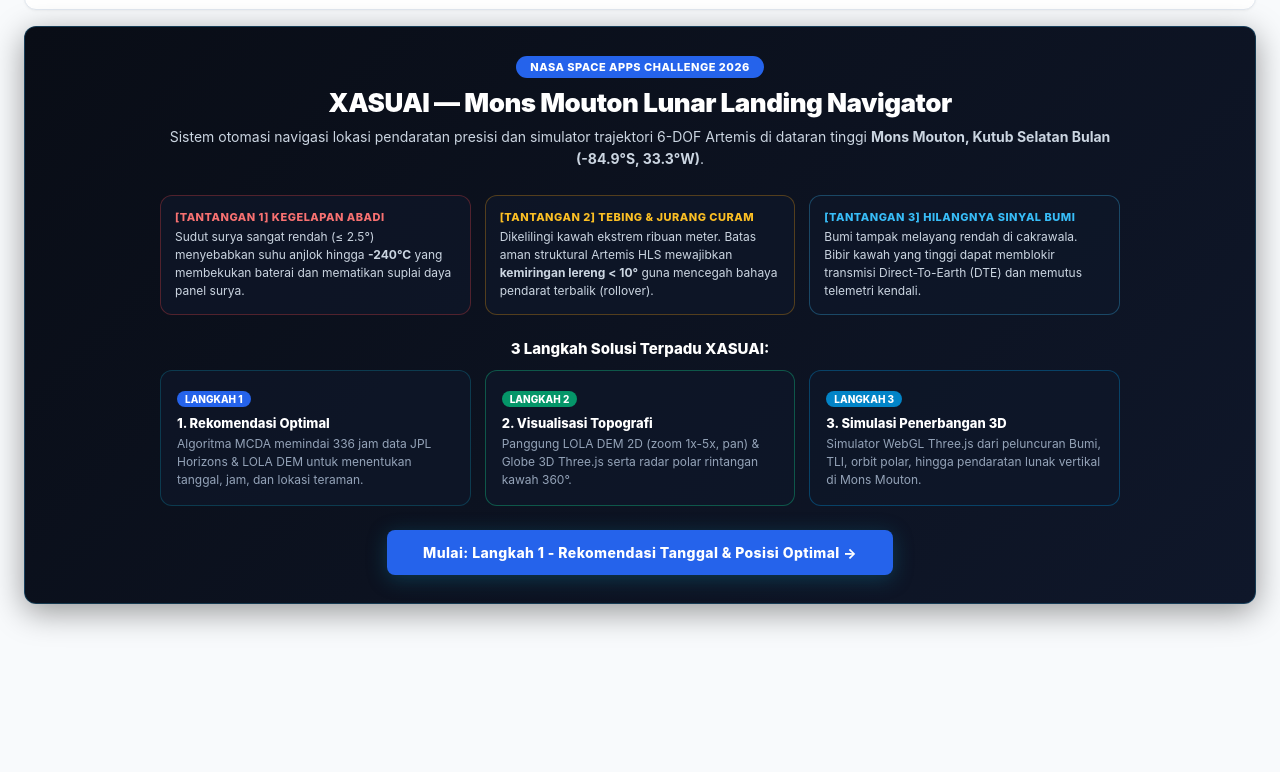
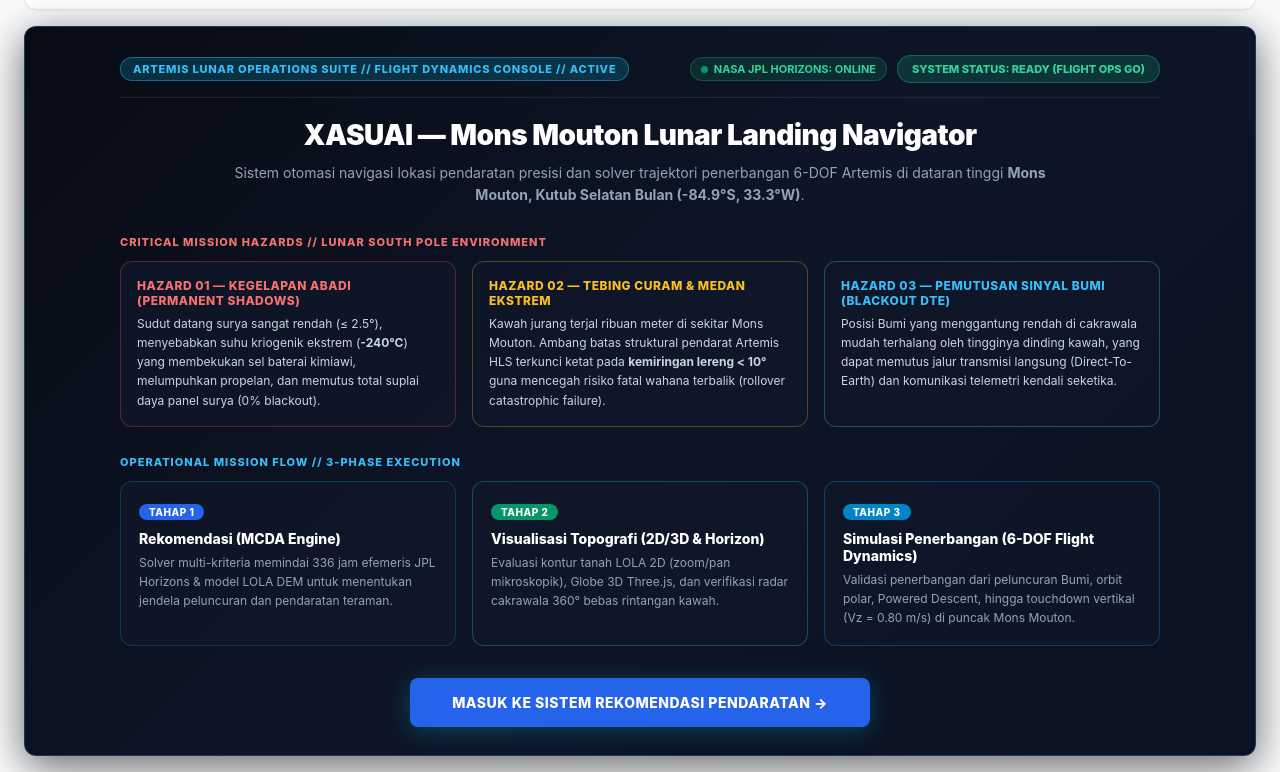
Before and after one commit to accfd/XSasuai, a plain HTML site: page web/index.html in a window 1280 px wide. Shown: the part 67-839 px from the top of the page. Before the commit the page ends 800 px from the top, so only its background shows below. Drawn offline with nearby package versions, Linux system fonts and the light colour scheme; no server answers.

Commit message:
feat: de-hackathonize Halaman 1 into operational mission console (hazards, mission flow, and hero CTA)

```diff
--- a/web/index.html
+++ b/web/index.html
@@ -1300,72 +1300,107 @@
     </div>
   </header>
 
-  <!-- VIEW 0: SYSTEM GUIDE & ONBOARDING (PANDUAN & ALUR SISTEM) -->
   <!-- ===================================================================== -->
-  <!-- LAYAR 0: BERANDA / PENJELASAN RINGKAS MISI -->
+  <!-- LAYAR 0: BERANDA / SISTEM OPERASI KENDALI MISI (FLIGHT DYNAMICS) -->
   <!-- ===================================================================== -->
   <main id="view-home" class="bento-container" style="display: grid;">
-    <div class="bento-card bento-full" style="background: linear-gradient(135deg, #090d16 0%, #0f172a 100%); border: 1px solid rgba(56, 189, 248, 0.25); box-shadow: 0 8px 32px rgba(0, 0, 0, 0.4); color: #f8fafc; padding: 28px;">
-      <div style="max-width: 960px; margin: 0 auto; text-align: center;">
-        <span class="step-badge" style="background: var(--artemis-blue); color: #ffffff; padding: 4px 14px; border-radius: 999px; font-size: 11px; font-weight: 800; letter-spacing: 0.5px;">NASA SPACE APPS CHALLENGE 2026</span>
-        <h1 style="font-size: 26px; font-weight: 900; color: #ffffff; margin: 12px 0 8px; letter-spacing: -0.5px;">
+    <div class="bento-card bento-full" style="background: linear-gradient(135deg, #070b14 0%, #0d1527 50%, #0a1120 100%); border: 1px solid rgba(56, 189, 248, 0.25); box-shadow: 0 10px 40px rgba(0, 0, 0, 0.6); color: #f8fafc; padding: 28px 32px;">
+      <div style="max-width: 1040px; margin: 0 auto; text-align: center;">
+
+        <!-- Header Status & Telemetri Real-Time -->
+        <div style="display: flex; justify-content: space-between; align-items: center; flex-wrap: wrap; gap: 10px; margin-bottom: 20px; border-bottom: 1px solid rgba(255, 255, 255, 0.08); padding-bottom: 14px;">
+          <div style="display: flex; align-items: center; gap: 8px;">
+            <span class="step-badge" style="background: rgba(14, 116, 144, 0.35); border: 1px solid rgba(56, 189, 248, 0.4); color: #38bdf8; padding: 4px 12px; border-radius: 999px; font-size: 11px; font-weight: 800; letter-spacing: 0.8px;">
+              ARTEMIS LUNAR OPERATIONS SUITE // FLIGHT DYNAMICS CONSOLE // ACTIVE
+            </span>
+          </div>
+          <div style="display: flex; align-items: center; gap: 10px; flex-wrap: wrap;">
+            <div class="api-status-chip" style="background: rgba(16, 185, 129, 0.15); border: 1px solid rgba(16, 185, 129, 0.3); color: #34d399; font-size: 11px; font-weight: 700;">
+              <span class="dot-online"></span> NASA JPL HORIZONS: ONLINE
+            </div>
+            <div class="mission-status-pill" style="background: rgba(16, 185, 129, 0.2); border: 1px solid rgba(16, 185, 129, 0.4); color: #34d399; font-size: 11px; font-weight: 800;">
+              SYSTEM STATUS: READY (FLIGHT OPS GO)
+            </div>
+          </div>
+        </div>
+
+        <h1 style="font-size: 28px; font-weight: 900; color: #ffffff; margin: 0 0 10px; letter-spacing: -0.5px;">
           XASUAI — Mons Mouton Lunar Landing Navigator
         </h1>
-        <p style="font-size: 14px; color: #cbd5e1; line-height: 1.6; margin-bottom: 24px;">
-          Sistem otomasi navigasi lokasi pendaratan presisi dan simulator trajektori 6-DOF Artemis di dataran tinggi <strong>Mons Mouton, Kutub Selatan Bulan (-84.9°S, 33.3°W)</strong>.
+        <p style="font-size: 14px; color: #94a3b8; line-height: 1.6; max-width: 860px; margin: 0 auto 28px;">
+          Sistem otomasi navigasi lokasi pendaratan presisi dan solver trajektori penerbangan 6-DOF Artemis di dataran tinggi <strong>Mons Mouton, Kutub Selatan Bulan (-84.9°S, 33.3°W)</strong>.
         </p>
 
-        <!-- 3 Tantangan Kritis Kutub Selatan -->
-        <div style="display: grid; grid-template-columns: repeat(auto-fit, minmax(260px, 1fr)); gap: 14px; text-align: left; margin-bottom: 24px;">
-          <div style="background: rgba(15, 23, 42, 0.7); border: 1px solid rgba(239, 68, 68, 0.3); border-radius: var(--radius-md); padding: 14px;">
-            <div style="font-size: 11px; font-weight: 800; color: #f87171; letter-spacing: 0.5px; margin-bottom: 4px;">[TANTANGAN 1] KEGELAPAN ABADI</div>
-            <p style="font-size: 12px; line-height: 1.5; color: #cbd5e1; margin: 0;">
-              Sudut surya sangat rendah (≤ 2.5°) menyebabkan suhu anjlok hingga <strong>-240°C</strong> yang membekukan baterai dan mematikan suplai daya panel surya.
+        <!-- 3 Peringatan Bahaya Operasional Kritis (Critical Mission Hazards) -->
+        <div style="text-align: left; margin-bottom: 28px;">
+          <div style="font-size: 11px; font-weight: 800; color: #f87171; letter-spacing: 1px; text-transform: uppercase; margin-bottom: 12px;">
+            CRITICAL MISSION HAZARDS // LUNAR SOUTH POLE ENVIRONMENT
+          </div>
+          <div style="display: grid; grid-template-columns: repeat(auto-fit, minmax(300px, 1fr)); gap: 16px;">
+            <div style="background: rgba(15, 23, 42, 0.75); border: 1px solid rgba(239, 68, 68, 0.35); border-radius: var(--radius-md); padding: 16px;">
+              <div style="font-size: 12px; font-weight: 800; color: #f87171; letter-spacing: 0.5px; margin-bottom: 6px;">
+                HAZARD 01 — KEGELAPAN ABADI (PERMANENT SHADOWS)
+              </div>
+              <p style="font-size: 12px; line-height: 1.6; color: #cbd5e1; margin: 0;">
+                Sudut datang surya sangat rendah (&le; 2.5°), menyebabkan suhu kriogenik ekstrem (<strong>-240°C</strong>) yang membekukan sel baterai kimiawi, melumpuhkan propelan, dan memutus total suplai daya panel surya (0% blackout).
               </p>
             </div>
-          <div style="background: rgba(15, 23, 42, 0.7); border: 1px solid rgba(245, 158, 11, 0.3); border-radius: var(--radius-md); padding: 14px;">
-            <div style="font-size: 11px; font-weight: 800; color: #fbbf24; letter-spacing: 0.5px; margin-bottom: 4px;">[TANTANGAN 2] TEBING & JURANG CURAM</div>
-            <p style="font-size: 12px; line-height: 1.5; color: #cbd5e1; margin: 0;">
-              Dikelilingi kawah ekstrem ribuan meter. Batas aman struktural Artemis HLS mewajibkan <strong>kemiringan lereng &lt; 10°</strong> guna mencegah bahaya pendarat terbalik (rollover).
+            <div style="background: rgba(15, 23, 42, 0.75); border: 1px solid rgba(245, 158, 11, 0.35); border-radius: var(--radius-md); padding: 16px;">
+              <div style="font-size: 12px; font-weight: 800; color: #fbbf24; letter-spacing: 0.5px; margin-bottom: 6px;">
+                HAZARD 02 — TEBING CURAM &amp; MEDAN EKSTREM
+              </div>
+              <p style="font-size: 12px; line-height: 1.6; color: #cbd5e1; margin: 0;">
+                Kawah jurang terjal ribuan meter di sekitar Mons Mouton. Ambang batas struktural pendarat Artemis HLS terkunci ketat pada <strong>kemiringan lereng &lt; 10°</strong> guna mencegah risiko fatal wahana terbalik (rollover catastrophic failure).
               </p>
             </div>
-          <div style="background: rgba(15, 23, 42, 0.7); border: 1px solid rgba(56, 189, 248, 0.3); border-radius: var(--radius-md); padding: 14px;">
-            <div style="font-size: 11px; font-weight: 800; color: #38bdf8; letter-spacing: 0.5px; margin-bottom: 4px;">[TANTANGAN 3] HILANGNYA SINYAL BUMI</div>
-            <p style="font-size: 12px; line-height: 1.5; color: #cbd5e1; margin: 0;">
-              Bumi tampak melayang rendah di cakrawala. Bibir kawah yang tinggi dapat memblokir transmisi Direct-To-Earth (DTE) dan memutus telemetri kendali.
+            <div style="background: rgba(15, 23, 42, 0.75); border: 1px solid rgba(56, 189, 248, 0.35); border-radius: var(--radius-md); padding: 16px;">
+              <div style="font-size: 12px; font-weight: 800; color: #38bdf8; letter-spacing: 0.5px; margin-bottom: 6px;">
+                HAZARD 03 — PEMUTUSAN SINYAL BUMI (BLACKOUT DTE)
+              </div>
+              <p style="font-size: 12px; line-height: 1.6; color: #cbd5e1; margin: 0;">
+                Posisi Bumi yang menggantung rendah di cakrawala mudah terhalang oleh tingginya dinding kawah, yang dapat memutus jalur transmisi langsung (Direct-To-Earth) dan komunikasi telemetri kendali seketika.
               </p>
             </div>
           </div>
-
-        <!-- 3 Solusi Alur Kerja Efektif -->
-        <h3 style="font-size: 15px; font-weight: 800; color: #ffffff; margin-bottom: 12px;">3 Langkah Solusi Terpadu XASUAI:</h3>
-        <div style="display: grid; grid-template-columns: repeat(auto-fit, minmax(260px, 1fr)); gap: 14px; text-align: left; margin-bottom: 24px;">
-          <div style="background: rgba(15, 23, 42, 0.7); border: 1px solid rgba(14, 116, 144, 0.4); border-radius: var(--radius-md); padding: 16px;">
-            <span class="step-badge" style="background: var(--artemis-blue); color: #ffffff; padding: 2px 8px; border-radius: 999px; font-size: 10px; font-weight: 800;">LANGKAH 1</span>
-            <h4 style="font-size: 13px; font-weight: 800; color: #ffffff; margin: 8px 0 4px;">1. Rekomendasi Optimal</h4>
-            <p style="font-size: 12px; color: #94a3b8; line-height: 1.5; margin: 0;">
-              Algoritma MCDA memindai 336 jam data JPL Horizons & LOLA DEM untuk menentukan tanggal, jam, dan lokasi teraman.
+        </div>
+
+        <!-- 3 Tahapan Alur Kerja Operasional (Mission Flow) -->
+        <div style="text-align: left; margin-bottom: 32px;">
+          <div style="font-size: 11px; font-weight: 800; color: #38bdf8; letter-spacing: 1px; text-transform: uppercase; margin-bottom: 12px;">
+            OPERATIONAL MISSION FLOW // 3-PHASE EXECUTION
+          </div>
+          <div style="display: grid; grid-template-columns: repeat(auto-fit, minmax(300px, 1fr)); gap: 16px;">
+            <div style="background: rgba(15, 23, 42, 0.75); border: 1px solid rgba(14, 116, 144, 0.4); border-radius: var(--radius-md); padding: 18px;">
+              <span class="step-badge" style="background: var(--artemis-blue); color: #ffffff; padding: 2px 10px; border-radius: 999px; font-size: 10px; font-weight: 800; letter-spacing: 0.5px;">TAHAP 1</span>
+              <h4 style="font-size: 14px; font-weight: 800; color: #ffffff; margin: 10px 0 6px;">Rekomendasi (MCDA Engine)</h4>
+              <p style="font-size: 12px; color: #94a3b8; line-height: 1.6; margin: 0;">
+                Solver multi-kriteria memindai 336 jam efemeris JPL Horizons &amp; model LOLA DEM untuk menentukan jendela peluncuran dan pendaratan teraman.
               </p>
             </div>
-          <div style="background: rgba(15, 23, 42, 0.7); border: 1px solid rgba(16, 185, 129, 0.4); border-radius: var(--radius-md); padding: 16px;">
-            <span class="step-badge" style="background: var(--emerald-safe); color: #ffffff; padding: 2px 8px; border-radius: 999px; font-size: 10px; font-weight: 800;">LANGKAH 2</span>
-            <h4 style="font-size: 13px; font-weight: 800; color: #ffffff; margin: 8px 0 4px;">2. Visualisasi Topografi</h4>
-            <p style="font-size: 12px; color: #94a3b8; line-height: 1.5; margin: 0;">
-              Panggung LOLA DEM 2D (zoom 1x-5x, pan) & Globe 3D Three.js serta radar polar rintangan kawah 360°.
+            <div style="background: rgba(15, 23, 42, 0.75); border: 1px solid rgba(16, 185, 129, 0.4); border-radius: var(--radius-md); padding: 18px;">
+              <span class="step-badge" style="background: var(--emerald-safe); color: #ffffff; padding: 2px 10px; border-radius: 999px; font-size: 10px; font-weight: 800; letter-spacing: 0.5px;">TAHAP 2</span>
+              <h4 style="font-size: 14px; font-weight: 800; color: #ffffff; margin: 10px 0 6px;">Visualisasi Topografi (2D/3D &amp; Horizon)</h4>
+              <p style="font-size: 12px; color: #94a3b8; line-height: 1.6; margin: 0;">
+                Evaluasi kontur tanah LOLA 2D (zoom/pan mikroskopik), Globe 3D Three.js, dan verifikasi radar cakrawala 360° bebas rintangan kawah.
               </p>
             </div>
-          <div style="background: rgba(15, 23, 42, 0.7); border: 1px solid rgba(2, 132, 199, 0.4); border-radius: var(--radius-md); padding: 16px;">
-            <span class="step-badge" style="background: #0284c7; color: #ffffff; padding: 2px 8px; border-radius: 999px; font-size: 10px; font-weight: 800;">LANGKAH 3</span>
-            <h4 style="font-size: 13px; font-weight: 800; color: #ffffff; margin: 8px 0 4px;">3. Simulasi Penerbangan 3D</h4>
-            <p style="font-size: 12px; color: #94a3b8; line-height: 1.5; margin: 0;">
-              Simulator WebGL Three.js dari peluncuran Bumi, TLI, orbit polar, hingga pendaratan lunak vertikal di Mons Mouton.
+            <div style="background: rgba(15, 23, 42, 0.75); border: 1px solid rgba(2, 132, 199, 0.4); border-radius: var(--radius-md); padding: 18px;">
+              <span class="step-badge" style="background: #0284c7; color: #ffffff; padding: 2px 10px; border-radius: 999px; font-size: 10px; font-weight: 800; letter-spacing: 0.5px;">TAHAP 3</span>
+              <h4 style="font-size: 14px; font-weight: 800; color: #ffffff; margin: 10px 0 6px;">Simulasi Penerbangan (6-DOF Flight Dynamics)</h4>
+              <p style="font-size: 12px; color: #94a3b8; line-height: 1.6; margin: 0;">
+                Validasi penerbangan dari peluncuran Bumi, orbit polar, Powered Descent, hingga touchdown vertikal (Vz = 0.80 m/s) di puncak Mons Mouton.
               </p>
             </div>
           </div>
-
-        <button class="btn-finder-hero" onclick="switchView('rekomendasi')" style="font-size: 14px; padding: 14px 36px; box-shadow: 0 4px 20px rgba(14, 116, 144, 0.4);">
-          Mulai: Langkah 1 - Rekomendasi Tanggal & Posisi Optimal &rarr;
+        </div>
+
+        <!-- Tombol Tindakan Utama (Hero CTA) -->
+        <div style="display: flex; justify-content: center;">
+          <button class="btn-finder-hero" onclick="switchView('rekomendasi')" style="font-size: 14px; font-weight: 800; padding: 16px 42px; letter-spacing: 0.5px; box-shadow: 0 4px 24px rgba(14, 116, 144, 0.5); border-radius: var(--radius-sm);">
+            MASUK KE SISTEM REKOMENDASI PENDARATAN &rarr;
           </button>
+        </div>
+
       </div>
     </div>
   </main>
```
Lines whose indentation alone changed are shown as unchanged.
